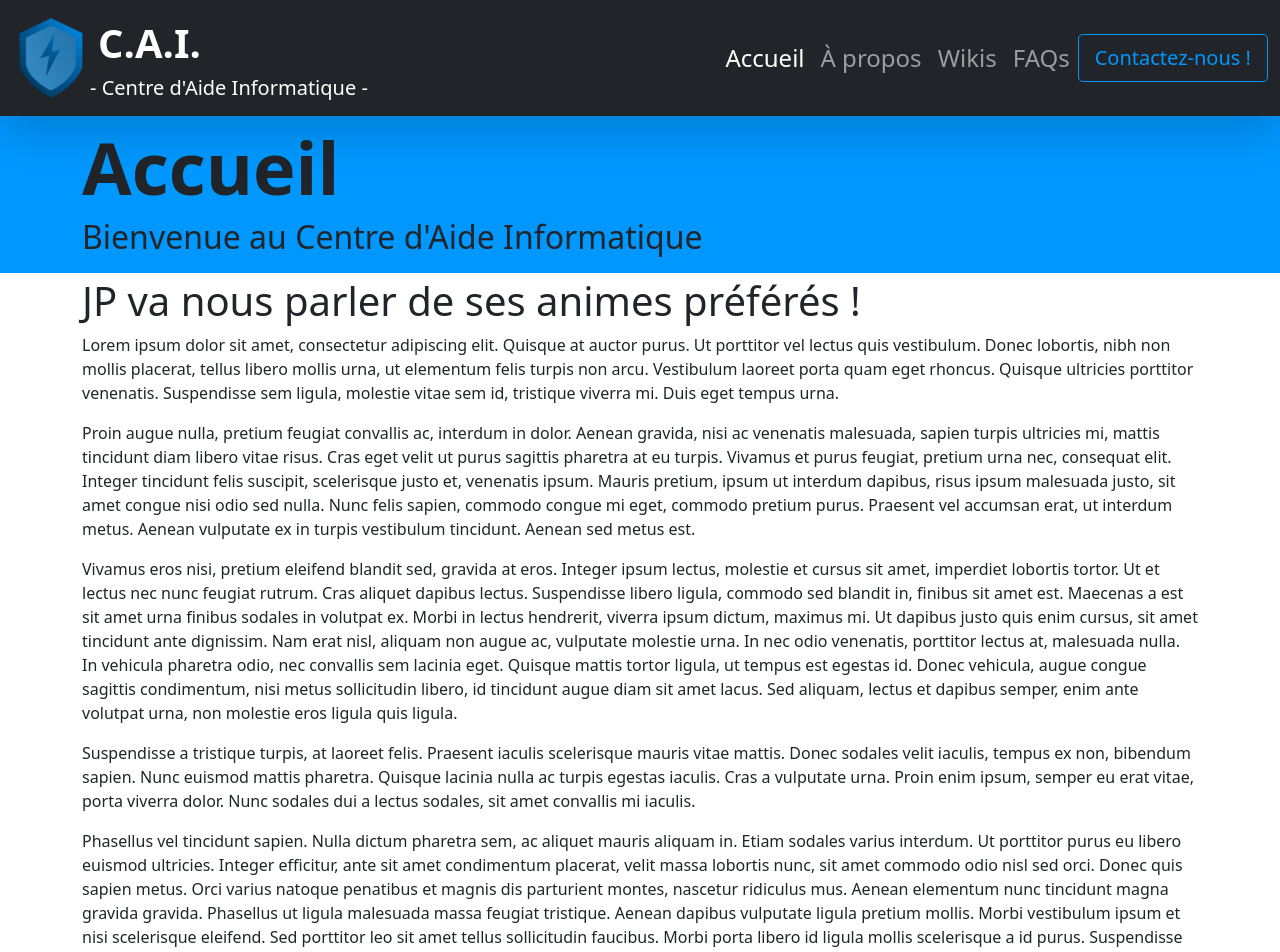
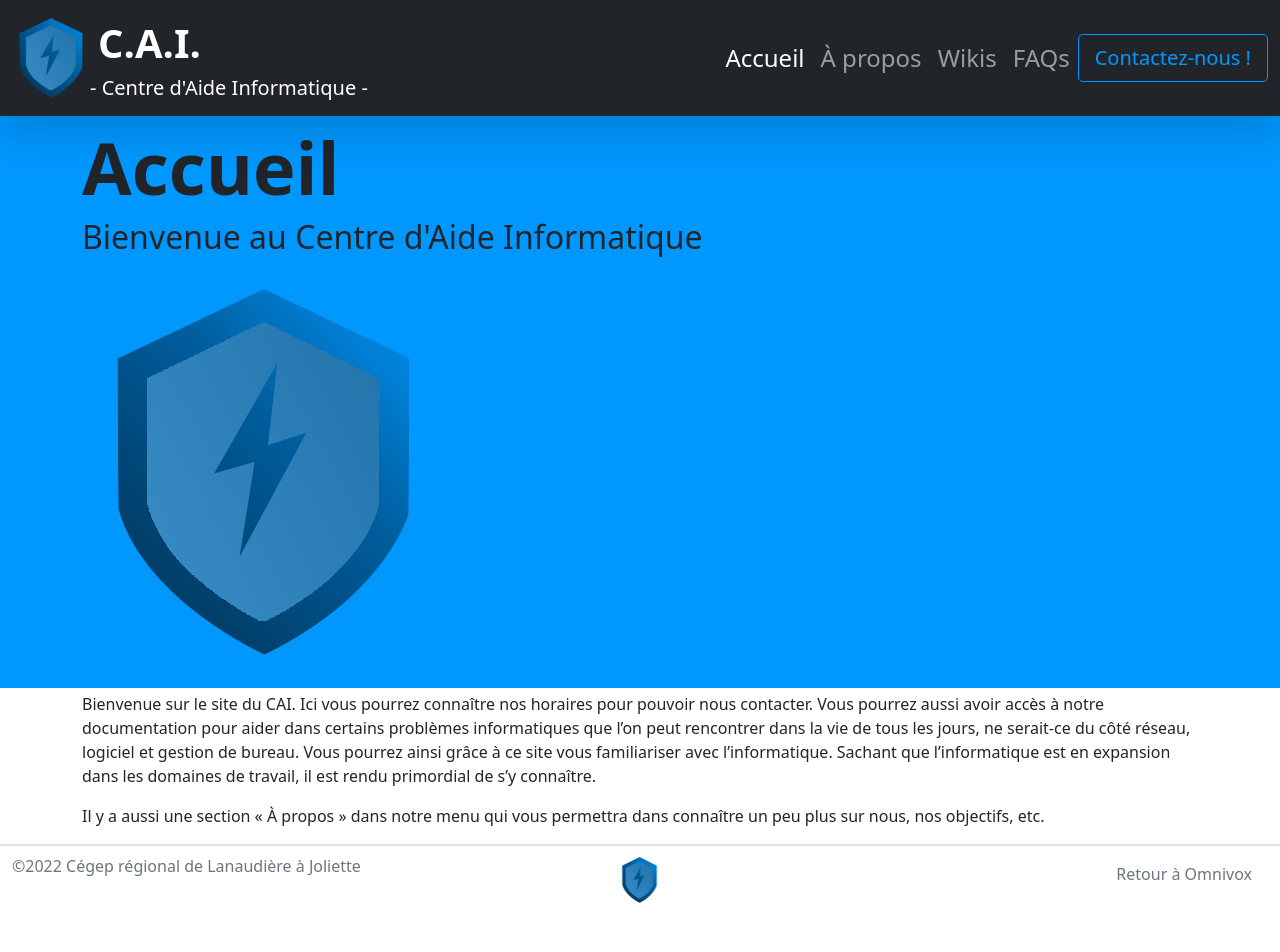
Before and after one commit to darkhappy/projet-soutien, a React (Create React App) app: page / in a window 1280 px wide. Shown: the top 952 px of the page. After the commit the page ends 914 px from the top, so only its background shows below. Built offline with nearby package versions, Linux system fonts and the light colour scheme.

Commit message:
Added content to homepage

```diff
--- a/src/components/Header.jsx
+++ b/src/components/Header.jsx
@@ -1,11 +1,17 @@
 import { Container } from "react-bootstrap";
+import LogoImage from "../img/Shield_Logo.png";
 
 export default function Header(props) {
   return (
     <header className="mb-1 bg-primary">
       <Container className="py-2">
-        <h1 className="display-2 fw-bold">{props.title}</h1>
-        <h2 className="fs-2">{props.subtitle}</h2>
+        <div>
+          <h1 className="display-2 fw-bold">{props.title}</h1>
+          <h2 className="fs-2">{props.subtitle}</h2>
+        </div>
+        <div>
+          <img src={LogoImage} alt="Logo du site"/>
+        </div>
       </Container>
     </header>
   );
--- a/src/routes/Home.jsx
+++ b/src/routes/Home.jsx
@@ -16,69 +16,11 @@ export default function Home() {
       <Header
         title="Accueil"
         subtitle="Bienvenue au Centre d'Aide Informatique"
+        logo
       />
       <Container>
-        <h1 className="mt-auto">JP va nous parler de ses animes préférés !</h1>
-        <p>
-          Lorem ipsum dolor sit amet, consectetur adipiscing elit. Quisque at
-          auctor purus. Ut porttitor vel lectus quis vestibulum. Donec lobortis,
-          nibh non mollis placerat, tellus libero mollis urna, ut elementum
-          felis turpis non arcu. Vestibulum laoreet porta quam eget rhoncus.
-          Quisque ultricies porttitor venenatis. Suspendisse sem ligula,
-          molestie vitae sem id, tristique viverra mi. Duis eget tempus urna.
-        </p>
-        <p>
-          Proin augue nulla, pretium feugiat convallis ac, interdum in dolor.
-          Aenean gravida, nisi ac venenatis malesuada, sapien turpis ultricies
-          mi, mattis tincidunt diam libero vitae risus. Cras eget velit ut purus
-          sagittis pharetra at eu turpis. Vivamus et purus feugiat, pretium urna
-          nec, consequat elit. Integer tincidunt felis suscipit, scelerisque
-          justo et, venenatis ipsum. Mauris pretium, ipsum ut interdum dapibus,
-          risus ipsum malesuada justo, sit amet congue nisi odio sed nulla. Nunc
-          felis sapien, commodo congue mi eget, commodo pretium purus. Praesent
-          vel accumsan erat, ut interdum metus. Aenean vulputate ex in turpis
-          vestibulum tincidunt. Aenean sed metus est.
-        </p>
-        <p>
-          Vivamus eros nisi, pretium eleifend blandit sed, gravida at eros.
-          Integer ipsum lectus, molestie et cursus sit amet, imperdiet lobortis
-          tortor. Ut et lectus nec nunc feugiat rutrum. Cras aliquet dapibus
-          lectus. Suspendisse libero ligula, commodo sed blandit in, finibus sit
-          amet est. Maecenas a est sit amet urna finibus sodales in volutpat ex.
-          Morbi in lectus hendrerit, viverra ipsum dictum, maximus mi. Ut
-          dapibus justo quis enim cursus, sit amet tincidunt ante dignissim. Nam
-          erat nisl, aliquam non augue ac, vulputate molestie urna. In nec odio
-          venenatis, porttitor lectus at, malesuada nulla. In vehicula pharetra
-          odio, nec convallis sem lacinia eget. Quisque mattis tortor ligula, ut
-          tempus est egestas id. Donec vehicula, augue congue sagittis
-          condimentum, nisi metus sollicitudin libero, id tincidunt augue diam
-          sit amet lacus. Sed aliquam, lectus et dapibus semper, enim ante
-          volutpat urna, non molestie eros ligula quis ligula.
-        </p>
-        <p>
-          Suspendisse a tristique turpis, at laoreet felis. Praesent iaculis
-          scelerisque mauris vitae mattis. Donec sodales velit iaculis, tempus
-          ex non, bibendum sapien. Nunc euismod mattis pharetra. Quisque lacinia
-          nulla ac turpis egestas iaculis. Cras a vulputate urna. Proin enim
-          ipsum, semper eu erat vitae, porta viverra dolor. Nunc sodales dui a
-          lectus sodales, sit amet convallis mi iaculis.
-        </p>
-        <p>
-          Phasellus vel tincidunt sapien. Nulla dictum pharetra sem, ac aliquet
-          mauris aliquam in. Etiam sodales varius interdum. Ut porttitor purus
-          eu libero euismod ultricies. Integer efficitur, ante sit amet
-          condimentum placerat, velit massa lobortis nunc, sit amet commodo odio
-          nisl sed orci. Donec quis sapien metus. Orci varius natoque penatibus
-          et magnis dis parturient montes, nascetur ridiculus mus. Aenean
-          elementum nunc tincidunt magna gravida gravida. Phasellus ut ligula
-          malesuada massa feugiat tristique. Aenean dapibus vulputate ligula
-          pretium mollis. Morbi vestibulum ipsum et nisi scelerisque eleifend.
-          Sed porttitor leo sit amet tellus sollicitudin faucibus. Morbi porta
-          libero id ligula mollis scelerisque a id purus. Suspendisse ultricies,
-          urna sed placerat pretium, mi risus viverra arcu, cursus luctus turpis
-          urna non neque. Nullam blandit condimentum lorem, at gravida velit
-          posuere quis.
-        </p>
+      <p>Bienvenue sur le site du CAI. Ici vous pourrez connaître nos horaires pour pouvoir nous contacter. Vous pourrez aussi avoir accès à notre documentation pour aider dans certains problèmes informatiques que l’on peut rencontrer dans la vie de tous les jours, ne serait-ce du côté réseau, logiciel et gestion de bureau. Vous pourrez ainsi grâce à ce site vous familiariser avec l’informatique. Sachant que l’informatique est en expansion dans les domaines de travail, il est rendu primordial de s’y connaître. </p>
+      <p>Il y a aussi une section « À propos » dans notre menu qui vous permettra dans connaître un peu plus sur nous, nos objectifs, etc.</p>
       </Container>
     </>
   );
```
